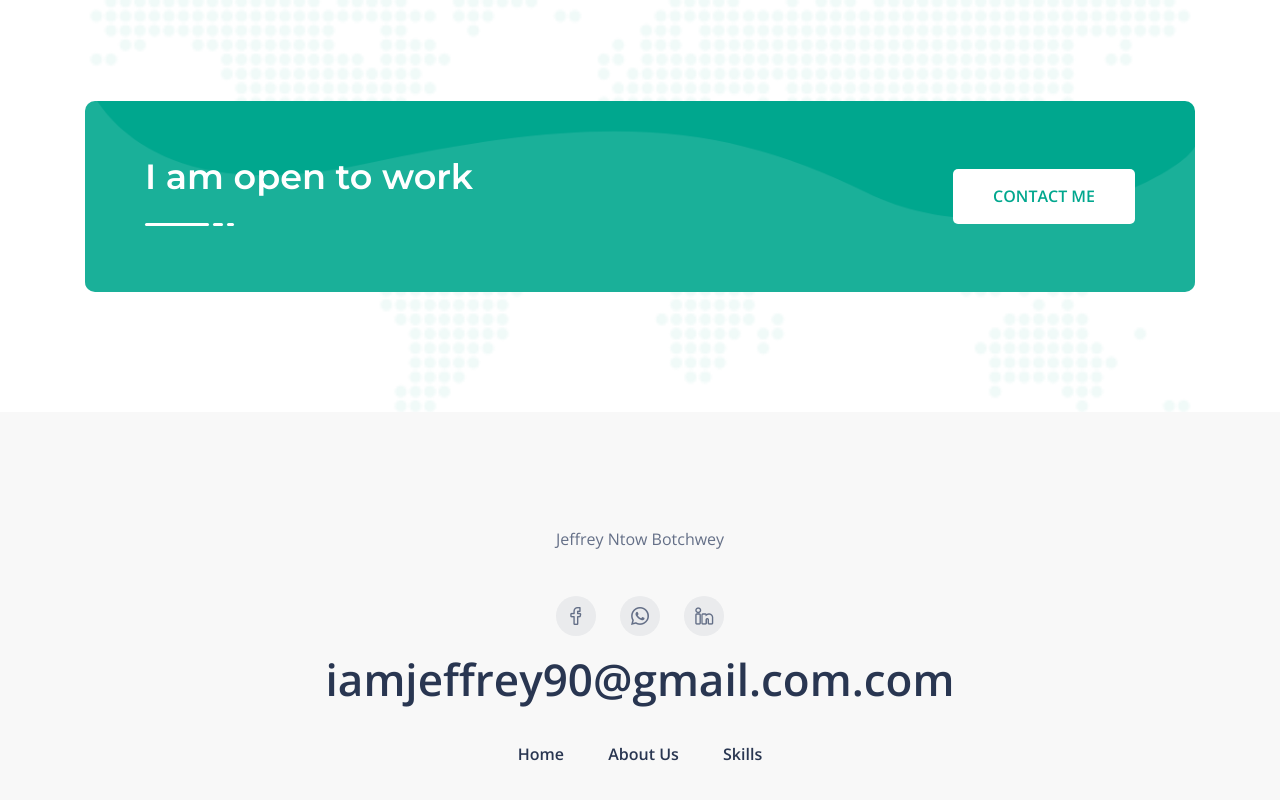
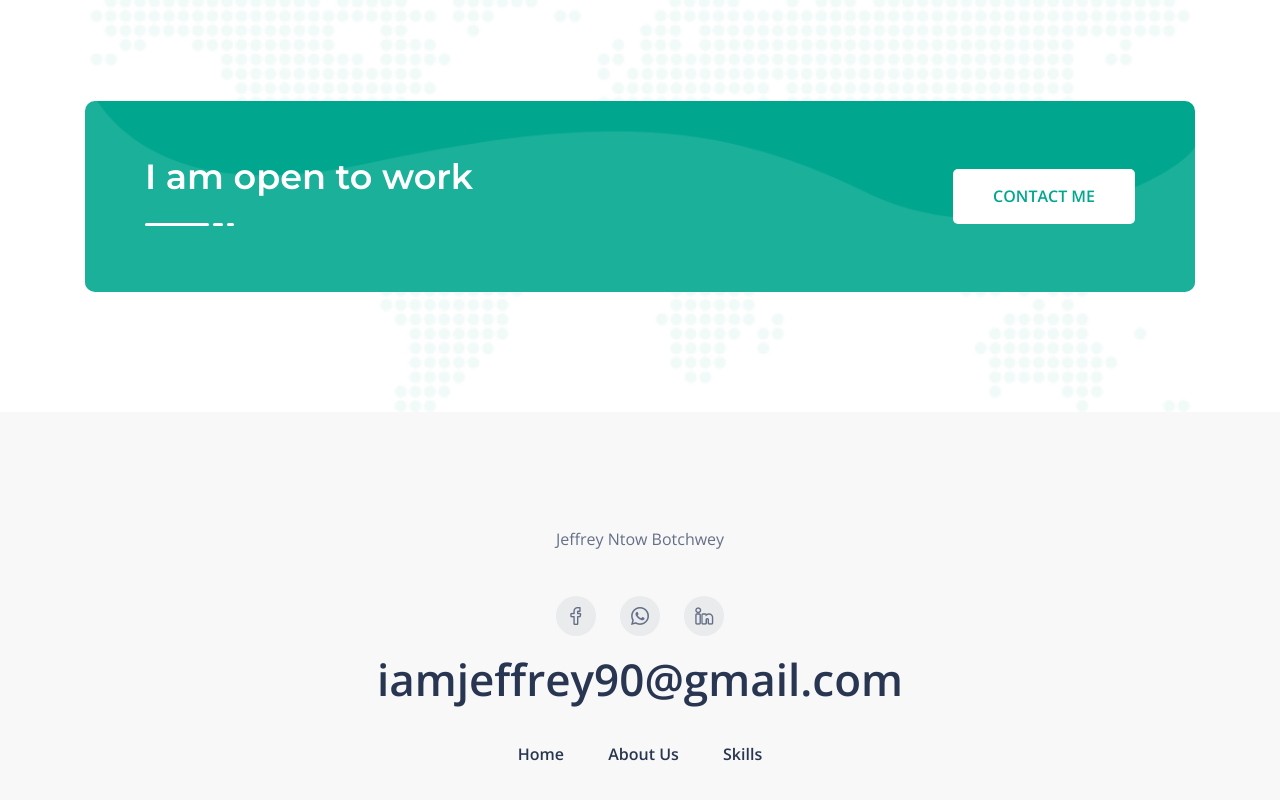
Before and after one commit to Devffrey14/PersonalWebsite, a plain HTML site: page index.html in a window 1280 px wide. Shown: the part 2001-2801 px from the top of the page. Drawn offline with nearby package versions, Linux system fonts and the light colour scheme.

Commit message:
Update index.html

```diff
--- a/index.html
+++ b/index.html
@@ -315,7 +315,7 @@
                             <li><a href="https://wa.me/+233550859735"><i class="lni lni-whatsapp"></i></a></li>
                             <li><a href="https://www.linkedin.com/in/jeffrey-botchwey-5855a9315?"><i class="lni lni-linkedin"></i></a></li>
                         </ul>
-                        <span class="email">iamjeffrey90@gmail.com.com</span>
+                        <span class="email">iamjeffrey90@gmail.com</span>
                         <ul class="footer_menu">
                             <li><a href="#">Home</a></li>
                             <li><a href="#">About Us</a></li>
```
